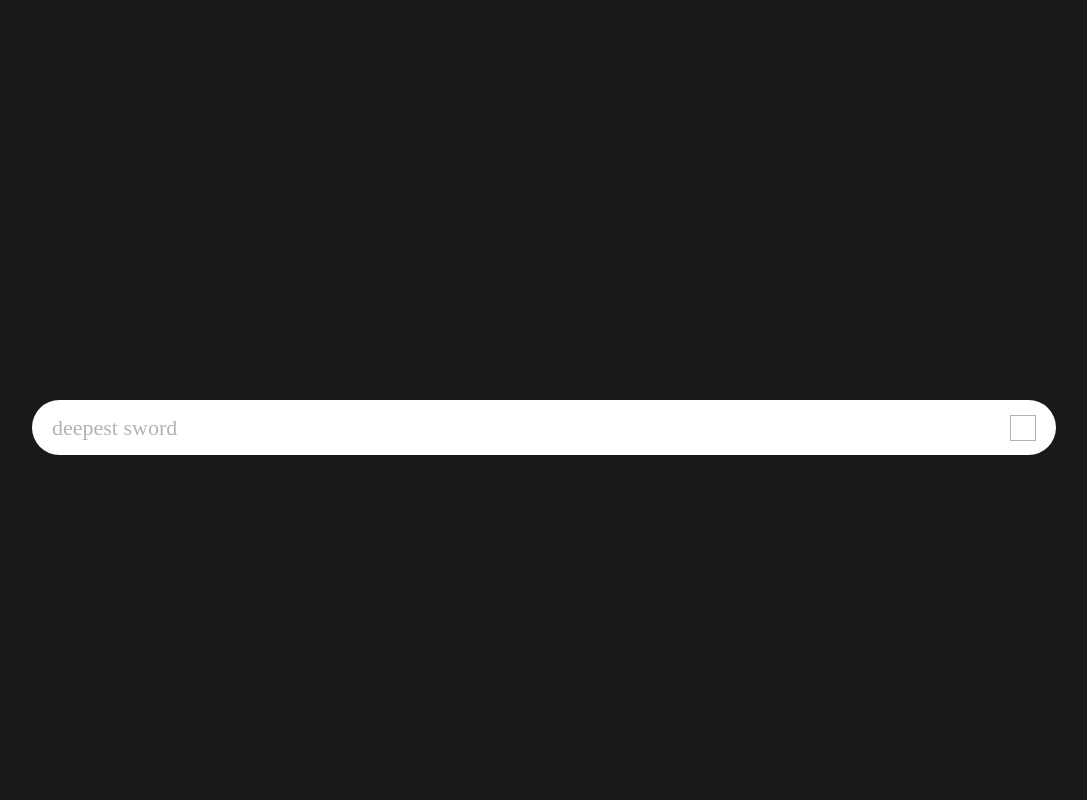
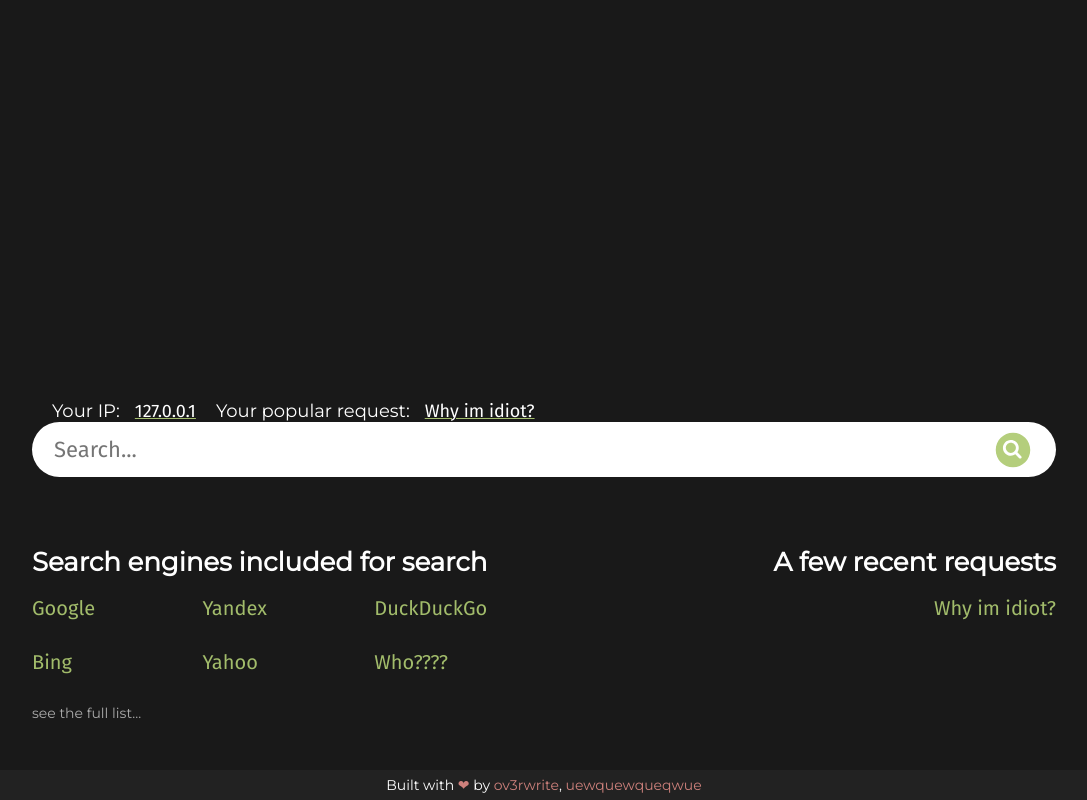
Before and after one commit to idmp152/multisearch, a FastAPI app: page / in a window 1280 px wide. Shown: the whole page, without its empty margins (96-1183 px from the left). Run offline with FastAPI, Linux system fonts and the light colour scheme.

Commit message:
template page

```diff
--- a/src/multisearch/templates/home_page/index.html
+++ b/src/multisearch/templates/home_page/index.html
@@ -6,10 +6,14 @@
     <meta name="theme-color" content="#191919" />
     <meta http-equiv="X-UA-Compatible" content="IE=edge" />
     <meta name="viewport" content="width=device-width, initial-scale=1.0" />
+    <link
+      href="https://fonts.googleapis.com/css2?family=Fira+Sans&family=Montserrat&display=swap"
+      rel="stylesheet"
+    />
     <style>
       html,
       body {
-        font-family: "Montserrat", "MS Gothic", Roboto, monospace, sans-serif;
+        font-family: "Montserrat", "Fira Sans", sans-serif;
         font-size: 10px;
 
         -webkit-font-smoothing: antialiased;
@@ -27,6 +31,64 @@
 
         color: #fff;
       }
+      h2 {
+        font-size: 2.6em;
+        line-height: 100%;
+      }
+      a {
+        text-decoration: none;
+      }
+      input {
+        font-family: "Fira Sans";
+        font-size: 2.2em;
+        line-height: 24px;
+
+        border-top-style: hidden;
+        border-right-style: hidden;
+        border-left-style: hidden;
+        border-bottom-style: hidden;
+
+        outline: none;
+
+        color: #747474;
+        cursor: text;
+      }
+      .wrapper {
+        display: flex;
+        flex-direction: column;
+
+        min-height: 100vh;
+      }
+      .main {
+        display: flex;
+        flex-direction: column;
+
+        width: 1024px;
+
+        flex: 1;
+
+        margin: 400px auto 0;
+      }
+      .about-user {
+        display: flex;
+        flex-direction: row;
+      }
+      .about-user__items {
+        display: flex;
+
+        margin-left: 20px;
+      }
+      .user-item:nth-child(2) {
+        margin: 0;
+
+        font-family: "Fira Sans";
+        text-decoration: underline #a2bc6b 1px;
+      }
+      .user-item {
+        font-size: 1.8em;
+
+        margin-right: 15px;
+      }
       .search-bar {
         display: flex;
         align-items: center;
@@ -37,25 +99,91 @@
         background-color: #fff;
         border-radius: 36px;
 
-        margin: 400px auto 0;
+        margin-bottom: 50px;
       }
-      .search-bar__placeholder {
-        font-family: 'Montserrat';
-        font-size: 2.2em;
-        line-height: 24px;
-
-        color: rgba(0, 0, 0, 0.3);
+      .search-bar__input {
+        max-width: 100vw;
 
         margin-left: 20px;
+
+        color: #000;
       }
       .search-bar__magnifier {
-        width: 24px;
-        height: 24px;
+        width: 46px;
+        height: 46px;
 
         margin-right: 20px;
 
-        border: 1px solid rgba(0, 0, 0, 0.3);
-        transform: matrix(-1, 0, 0, 1, 0, 0);
+        line-height: 24px;
+
+        cursor: pointer;
+      }
+      .feed {
+        display: flex;
+        flex-direction: row;
+        justify-content: space-between;
+
+        margin-bottom: 30px;
+      }
+      .feed-font {
+        font-family: "Fira Sans";
+        font-size: 2em;
+      }
+      .feed-element {
+        display: flex;
+        flex-direction: column;
+      }
+      .feed-engine__items {
+        display: flex;
+        flex-direction: row;
+        justify-content: space-between;
+      }
+      .items {
+        display: flex;
+        flex-direction: column;
+      }
+      .item {
+        margin-bottom: 30px;
+      }
+      .item:nth-last-child(1) {
+        margin: 0;
+      }
+      .feed-requests__items {
+        display: flex;
+        flex-direction: column;
+      }
+      .feed-requests__items .item {
+        margin-bottom: 10px;
+        text-align: right;
+      }
+      .unselectable {
+        -webkit-touch-callout: none; /* iOS Safari */
+        -webkit-user-select: none; /* Chrome/Safari/Opera */
+        -khtml-user-select: none; /* Konqueror */
+        -moz-user-select: none; /* Firefox */
+        -ms-user-select: none; /* Internet Explorer/Edge */
+        user-select: none; /* Non-prefixed version, currently
+        not supported by any browser */
+      }
+      .decor-r {
+        color: #ce817c;
+      }
+      .decor-g {
+        color: #a2bc6b;
+      }
+      .footer {
+        display: flex;
+        align-items: center;
+        justify-content: center;
+
+        flex: 0;
+
+        min-height: 30px;
+        max-width: 100vw;
+
+        background-color: #222222;
+
+        font-size: 1.4em;
       }
     </style>
     <!-- <link rel="stylesheet" href="homepage.css"> -->
@@ -65,9 +193,77 @@
     <title>MultiSearch</title>
   </head>
   <body>
-    <div class="search-bar" >
-      <span class="search-bar__placeholder" >deepest sword</span>
-      <div class="search-bar__magnifier" ></div>
+    <div class="wrapper">
+      <div class="main">
+        <div class="about-user">
+          <div class="about-user__items">
+            <span class="user-item">Your IP:</span>
+            <span class="user-item">127.0.0.1</span>
+          </div>
+          <div class="about-user__items">
+            <span class="user-item">Your popular request:</span>
+            <span class="user-item">Why im idiot?</span>
+          </div>
+        </div>
+        <div class="search-bar">
+          <input
+            class="search-bar__input"
+            placeholder="Search..."
+            type="text"
+          />
+          <a href="#" class="search-bar__magnifier unselectable">
+            <svg
+              viewBox="0 0 512 512"
+              fill="none"
+              xmlns="http://www.w3.org/2000/svg"
+            >
+              <path
+                d="M256 64C150.13 64 64 150.13 64 256C64 361.87 150.13 448 256 448C361.87 448 448 361.87 448 256C448 150.13 361.87 64 256 64ZM347.31 347.31C344.31 350.308 340.242 351.993 336 351.993C331.758 351.993 327.69 350.308 324.69 347.31L281.85 304.48C263.752 316.934 241.652 322.175 219.889 319.174C198.125 316.173 178.269 305.148 164.216 288.261C150.163 271.374 142.928 249.845 143.931 227.898C144.934 205.952 154.103 185.172 169.638 169.638C185.172 154.103 205.952 144.934 227.898 143.931C249.845 142.928 271.374 150.163 288.261 164.216C305.148 178.269 316.173 198.125 319.174 219.889C322.175 241.652 316.934 263.752 304.48 281.85L347.31 324.69C350.308 327.69 351.993 331.758 351.993 336C351.993 340.242 350.308 344.31 347.31 347.31V347.31Z"
+                fill="#B4CE7C"
+              />
+              <path
+                d="M232 288C262.928 288 288 262.928 288 232C288 201.072 262.928 176 232 176C201.072 176 176 201.072 176 232C176 262.928 201.072 288 232 288Z"
+                fill="#B4CE7C"
+              />
+            </svg>
+          </a>
+        </div>
+        <div class="feed">
+          <div class="feed-element">
+            <h2>Search engines included for search</h2>
+            <div class="feed-engine__items feed-font decor-g">
+              <div class="items">
+                <div class="item">Google</div>
+                <div class="item">Bing</div>
+              </div>
+              <div class="items">
+                <div class="item">Yandex</div>
+                <div class="item">Yahoo</div>
+              </div>
+              <div class="items">
+                <div class="item">DuckDuckGo</div>
+                <div class="item">Who????</div>
+              </div>
+            </div>
+          </div>
+          <div class="feed-element">
+            <h2>A few recent requests</h2>
+            <div class="feed-requests__items feed-font decor-g">
+              <div class="item">Why im idiot?</div>
+              <!-- <div class="item">test 1</div>
+              <div class="item">test 1</div> -->
+            </div>
+          </div>
+        </div>
+        <a href="#" style="font-size: 1.4em; color: #ABABAB; cursor: pointer;">see the full list...</a>
+      </div>
+      <footer class="footer">
+        Built with&nbsp;<span class="decor-r">❤︎</span>&nbsp;by&nbsp;<span
+          class="decor-r"
+          >ov3rwrite</span
+        >,&nbsp;
+        <span class="decor-r">uewquewqueqwue</span>
+      </footer>
     </div>
   </body>
 </html>
```
